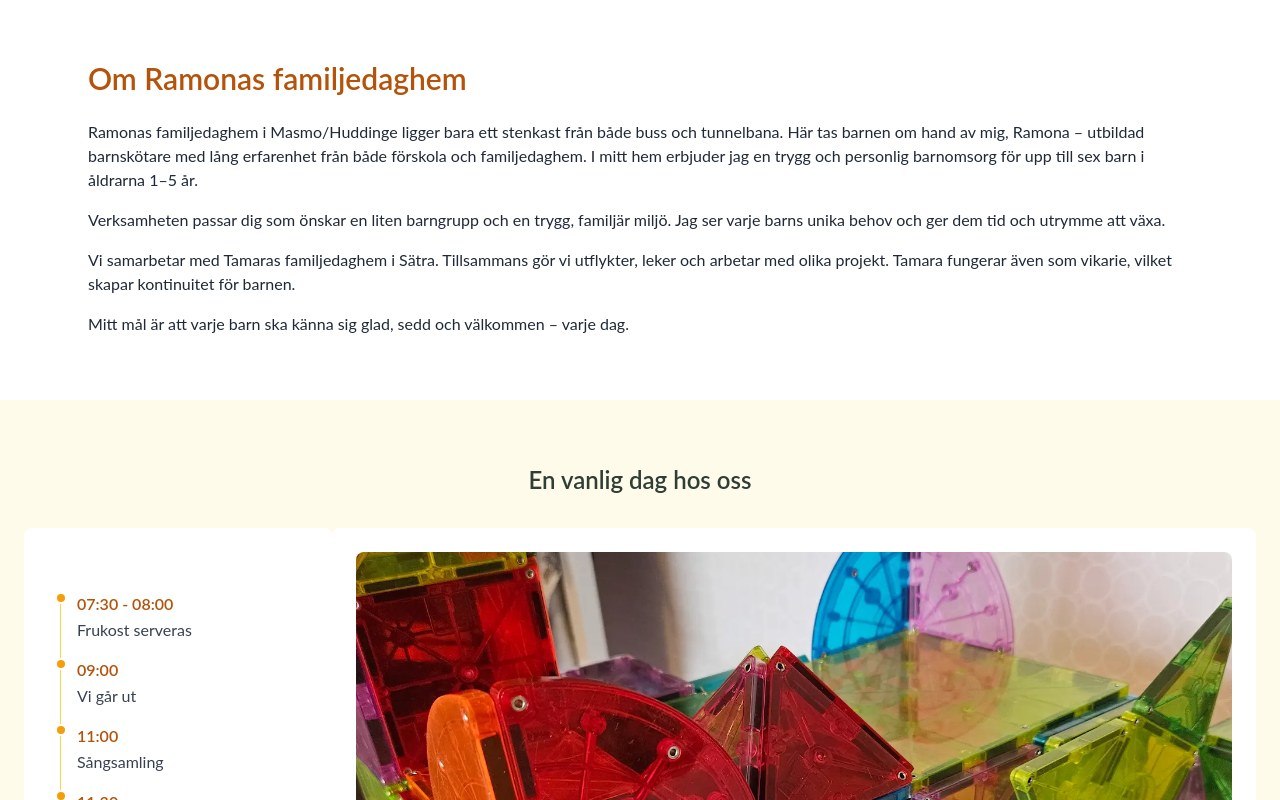
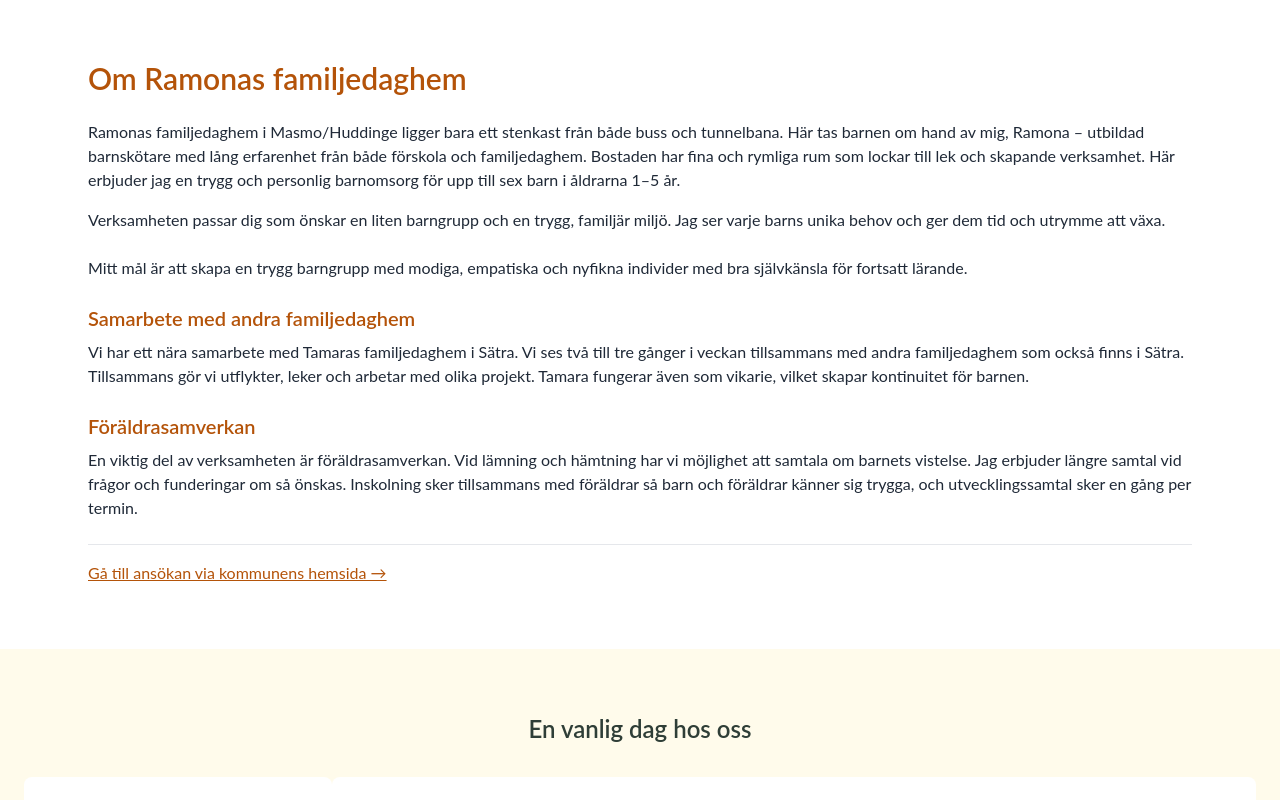
Before and after one commit to NurseDredd/Ramonas-Familjedaghem-v.2, a Next.js app in the folder Ramonas/: page / in a window 1280 px wide. Shown: the part 820-1620 px from the top of the page. Built offline with nearby package versions, Linux system fonts and the light colour scheme.

Commit message:
Added textcontent, added info to contactform

```diff
--- a/Ramonas/components/AboutSection/AboutSection.tsx
+++ b/Ramonas/components/AboutSection/AboutSection.tsx
@@ -8,10 +8,22 @@ export default function AboutSection() {
   const animation = useScrollAnimation();
   const [showMore, setShowMore] = useState(false);
 
-  const extraParagraphs = [
+  const regularParagraphs = [
     "Verksamheten passar dig som önskar en liten barngrupp och en trygg, familjär miljö. Jag ser varje barns unika behov och ger dem tid och utrymme att växa.",
-    "Vi samarbetar med Tamaras familjedaghem i Sätra. Tillsammans gör vi utflykter, leker och arbetar med olika projekt. Tamara fungerar även som vikarie, vilket skapar kontinuitet för barnen.",
-    "Mitt mål är att varje barn ska känna sig glad, sedd och välkommen – varje dag.",
+    "Mitt mål är att skapa en trygg barngrupp med modiga, empatiska och nyfikna individer med bra självkänsla för fortsatt lärande.",
+  ];
+
+  const sectionsWithHeadings = [
+    {
+      title: "Samarbete med andra familjedaghem",
+      content:
+        "Vi har ett nära samarbete med Tamaras familjedaghem i Sätra. Vi ses två till tre gånger i veckan tillsammans med andra familjedaghem som också finns i Sätra. Tillsammans gör vi utflykter, leker och arbetar med olika projekt. Tamara fungerar även som vikarie, vilket skapar kontinuitet för barnen.",
+    },
+    {
+      title: "Föräldrasamverkan",
+      content:
+        "En viktig del av verksamheten är föräldrasamverkan. Vid lämning och hämtning har vi möjlighet att samtala om barnets vistelse. Jag erbjuder längre samtal vid frågor och funderingar om så önskas. Inskolning sker tillsammans med föräldrar så barn och föräldrar känner sig trygga, och utvecklingssamtal sker en gång per termin.",
+    },
   ];
 
   return (
@@ -29,7 +41,8 @@ export default function AboutSection() {
           Ramonas familjedaghem i Masmo/Huddinge ligger bara ett stenkast från
           både buss och tunnelbana. Här tas barnen om hand av mig, Ramona –
           utbildad barnskötare med lång erfarenhet från både förskola och
-          familjedaghem. I mitt hem erbjuder jag en trygg och personlig
+          familjedaghem. Bostaden har fina och rymliga rum som lockar till lek
+          och skapande verksamhet. Här erbjuder jag en trygg och personlig
           barnomsorg för upp till sex barn i åldrarna 1–5 år.
         </p>
 
@@ -37,14 +50,24 @@ export default function AboutSection() {
         <div
           id="about-more"
           className={`
-              space-y-4
+              space-y-6
               ${showMore ? "block" : "hidden"}
               md:block
             `}
         >
-          <h3 className="sr-only">Mer information om verksamheten</h3>
-          {extraParagraphs.map((text, index) => (
+          {/* Regular paragraphs */}
+          {regularParagraphs.map((text, index) => (
             <p key={index}>{text}</p>
+          ))}
+
+          {/* Sections with headings */}
+          {sectionsWithHeadings.map((section, index) => (
+            <div key={index} className="space-y-2">
+              <h3 className="text-xl font-semibold text-amber-700">
+                {section.title}
+              </h3>
+              <p>{section.content}</p>
+            </div>
           ))}
         </div>
 
@@ -58,6 +81,16 @@ export default function AboutSection() {
           {showMore ? "Visa mindre" : "Läs mer"}
         </button>
       </article>
+      <div className="mt-6 border-t border-gray-200 pt-4">
+        <a
+          href="https://www.huddinge.se/forskola-skola/forskola/ansok-forskola/forskoleplats/#Innan-du-ansoker"
+          target="_blank"
+          rel="noopener noreferrer"
+          className="text-amber-700 underline hover:text-amber-800"
+        >
+          Gå till ansökan via kommunens hemsida →
+        </a>
+      </div>
     </motion.section>
   );
 }
--- a/Ramonas/components/ContactSection/ContactSection.tsx
+++ b/Ramonas/components/ContactSection/ContactSection.tsx
@@ -6,6 +6,7 @@ import ContactMap from "./ContactMap";
 import { motion } from "framer-motion";
 import { useScrollAnimation } from "@/hooks/useScrollAnimation";
 import { HiMail, HiPhone } from "react-icons/hi";
+import { FaFacebook } from "react-icons/fa";
 
 export const ContactSection = () => {
   const [isClient, setIsClient] = useState(false);
@@ -28,7 +29,7 @@ export const ContactSection = () => {
         <div className="grid grid-cols-1 md:grid-cols-2 gap-6 md:gap-8">
           <div className="ContactContent bg-white p-4 md:p-8 rounded-lg shadow-md">
             <h3 className="text-xl md:text-2xl font-bold mb-4">Kontakt</h3>
-            <div className="flex flex-col md:flex-row md:gap-4 mb-6">
+            <div className="flex flex-col gap-2 md:flex-row md:gap-4 mb-6">
               <p className="flex items-center gap-2 break-all">
                 <HiMail className="h-5 w-5" aria-hidden="true" />
                 <a
@@ -44,7 +45,25 @@ export const ContactSection = () => {
                   070-123 45 67
                 </a>
               </p>
+              <a
+                href="https://www.facebook.com/DIN-FACEBOOK-SIDA"
+                target="_blank"
+                rel="noopener noreferrer"
+                aria-label="Besök oss på Facebook"
+                className="inline-flex items-center gap-2 text-blue-600 hover:text-blue-800 transition-colors"
+              >
+                <FaFacebook className="w-5 h-5 text-black" aria-hidden="true" />
+                <span className="sr-only">Facebook</span>
+              </a>
             </div>
+            <div className="mb-8">
+              <h4 className="text-lg font-bold mb-2">Öppettider:</h4>
+              <p>
+                Öppettiderna anpassas utifrån barnens vistelsetid, inom
+                tidsintervallet 06.30–18.00.
+              </p>
+            </div>
+
             <ContactMap />
           </div>
           {isClient && <ContactForm />}
--- /dev/null
+++ b/Ramonas/components/ParentCollaborationSection/ParentCollaborationSection.tsx
@@ -0,0 +1,67 @@
+"use client";
+
+import Image from "next/image";
+import { motion } from "framer-motion";
+import { useScrollAnimation } from "@/hooks/useScrollAnimation";
+
+export default function ParentCollaborationSection() {
+  const animation = useScrollAnimation();
+
+  return (
+    <motion.section
+      id="foraldrasamverkan"
+      className="relative py-16 px-6 scroll-mt-24"
+      ref={animation.ref}
+      initial={animation.initial}
+      animate={animation.animate}
+      variants={animation.variants}
+      transition={animation.transition}
+    >
+      <div className="max-w-7xl mx-auto">
+        <div className="grid grid-cols-1 md:grid-cols-2 gap-8">
+          {/* Text section */}
+          <motion.article
+            ref={animation.ref}
+            initial={animation.initial}
+            animate={animation.animate}
+            variants={animation.variants}
+            transition={animation.transition}
+            className="flex flex-col justify-center p-6 bg-white rounded-lg shadow-md order-2 md:order-1"
+          >
+            <h2 className="text-2xl font-semibold text-amber-700 mb-4">
+              Föräldrasamverkan
+            </h2>
+            <div className="space-y-4 text-gray-800">
+              <p>
+                Vid lämning och hämtning har vi möjlighet att samtala om barnets
+                vistelse hos mig. Jag erbjuder längre samtal vid frågor och
+                funderingar om så önskas.
+              </p>
+              <p>
+                Inskolning sker tillsammans med föräldrar så barn och föräldrar
+                känner sig trygga. Utvecklingssamtal sker en gång per termin.
+              </p>
+              <p>
+                En god kommunikation mellan föräldrar och dagbarnvårdare är
+                grunden för en trygg och utvecklande miljö för barnen.
+              </p>
+            </div>
+          </motion.article>
+
+          {/* Image section */}
+          <div className="relative h-[300px] md:h-[500px] order-1 md:order-2">
+            <Image
+              src="/foraldrar.webp"
+              alt="Föräldrasamverkan illustration"
+              fill
+              className="object-cover rounded-lg"
+              sizes="(max-width: 768px) 100vw, 50vw"
+            />
+            {/* Overlay for mobile */}
+            <div className="absolute inset-0 bg-white/70 md:hidden" />
+          </div>
+        </div>
+      </div>
+    </motion.section>
+  );
+}
```
